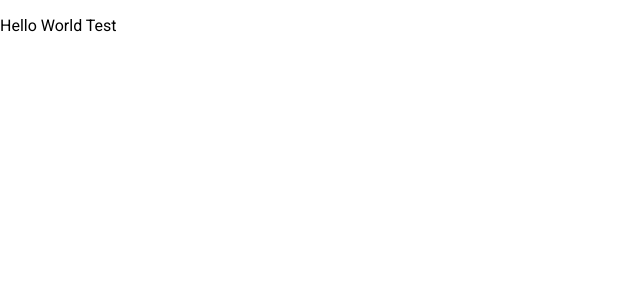
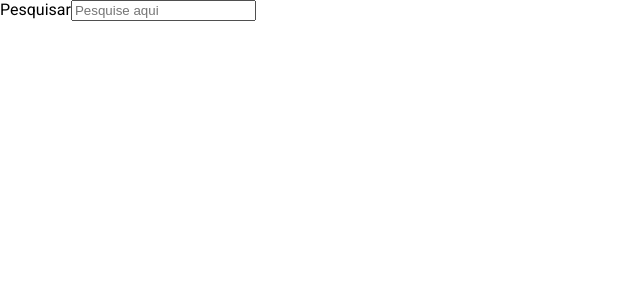
Before and after one commit to Apoc35/marvel-heroes-project, an Angular app: page / in a window 1280 px wide. Shown: the top 300 px of the page, without its empty margins (0-640 px from the left). Built offline with nearby package versions, Linux system fonts and the light colour scheme.

Commit message:
feat: start header base

```diff
--- a/src/app/app.component.html
+++ b/src/app/app.component.html
@@ -1 +1,4 @@
-<p> Hello World Test</p>
+<header>
+  <label for="search-header">Pesquisar</label>
+  <input type="search" id="search-header" placeholder="Pesquise aqui" name="pesquisar">
+</header>
```
